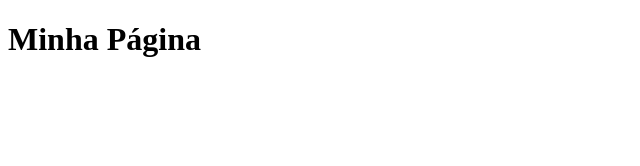
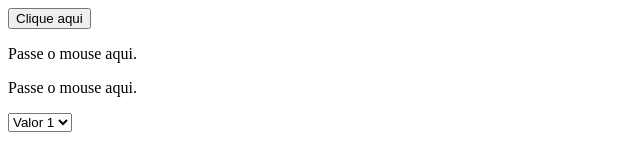
Before and after one commit to elliotportugal/aula_javascript, a plain HTML site: page index.html in a window 1280 px wide. Shown: the whole page, without its empty margins (0-640 px from the left). Drawn offline with Linux system fonts and the light colour scheme.

Commit message:
Curso 1 - Finalizado

```diff
--- a/index.html
+++ b/index.html
@@ -3,9 +3,17 @@
     <head>
         <title>Minha Página</title>
         <meta charset="UTF-8">
+        <script type="text/javascript" src="js/main.js"></script>
     </head>
-    <body>
-        <script type="text/javascript" src="js/main.js"></script>
-        <h1>Minha Página</h1>
+    <body onload="load()">
+        <button type="button" onclick="clicou()">Clique aqui</button>
+        <p id="agradecimento" onclick="redirecionar()"></p>
+        <p id="mousemove" onmouseover="trocar(this)" onmouseout="voltar(this)">Passe o mouse aqui.</p>
+        <p id="mousemove2" onmouseover="trocar(this)" onmouseout="voltar(this)">Passe o mouse aqui.</p>
+        <select onchange="funcaoChange(this)">
+            <option value="1">Valor 1</option>
+            <option value="2">Valor 2</option>
+            <option value="3">Valor 3</option>
+        </select>
     </body>
 </html>
```
Also changed, not shown: js/main.js (+112 -0 lines).
